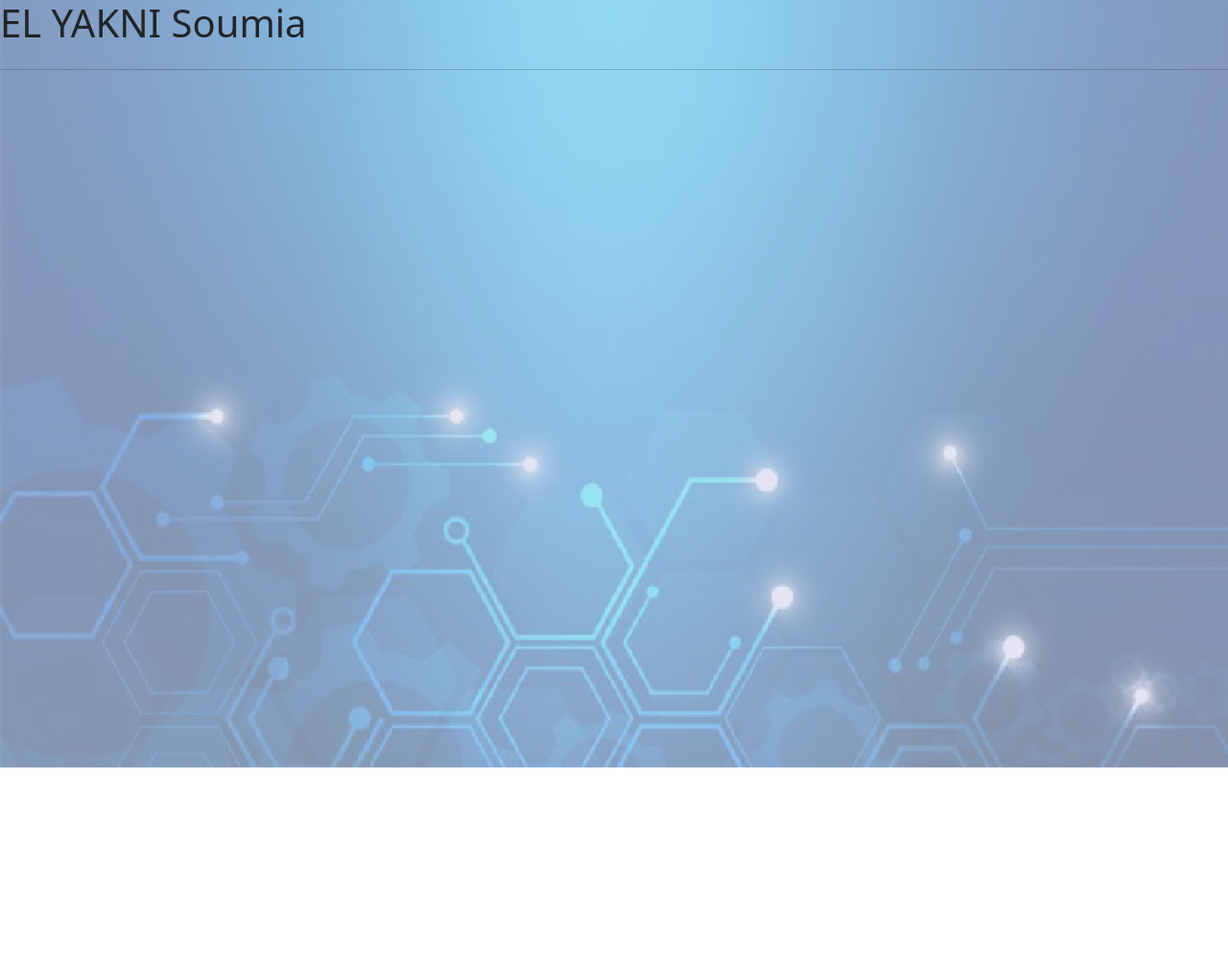
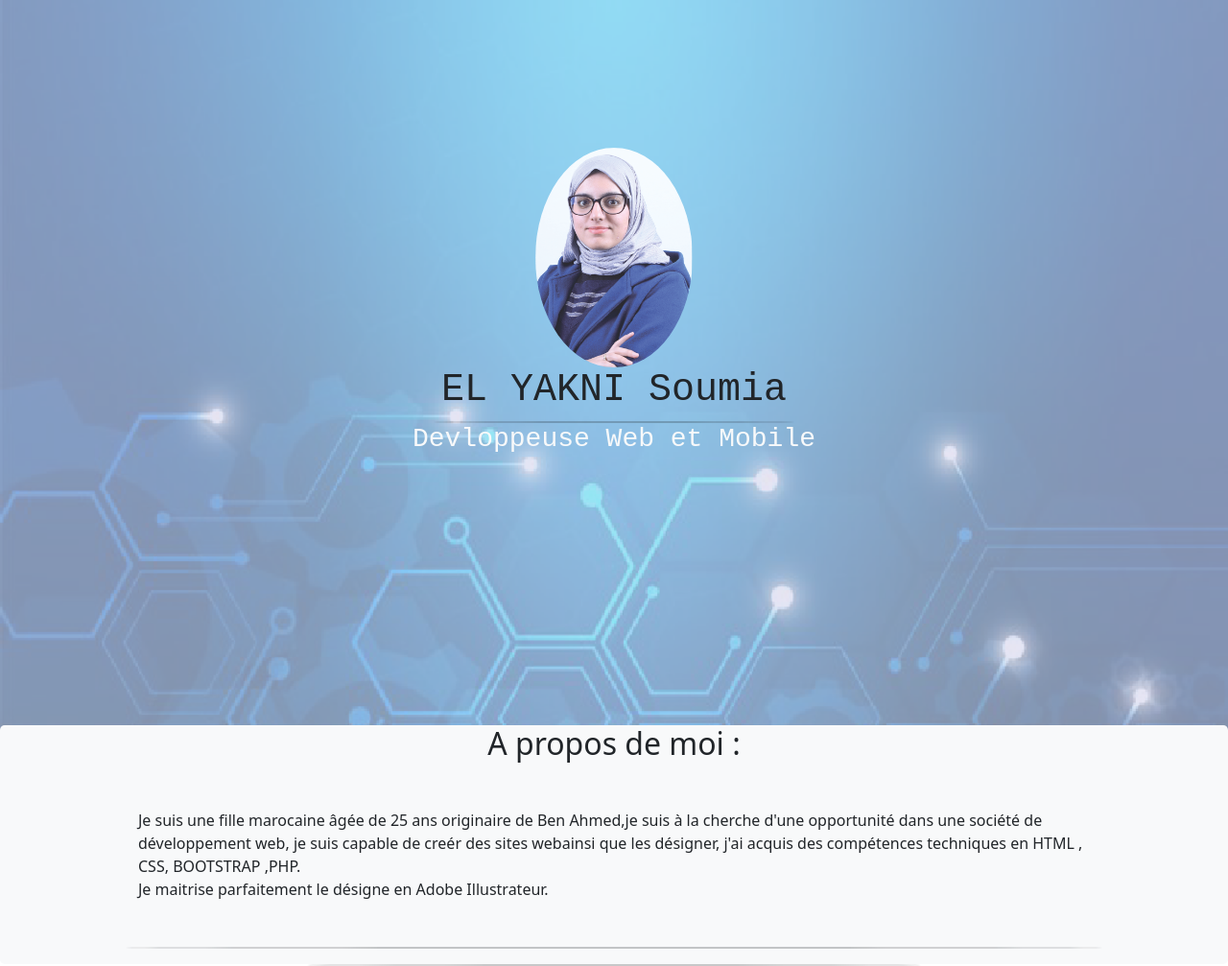
Before and after one commit to soumia-elyakni/realisations, a plain HTML site: page portfolio.html in a window 1280 px wide. Shown: the whole page at 96% size. Before the commit the page ends 800 px from the top, so only its background shows below. Drawn offline with Linux system fonts and the light colour scheme.

Commit message:
apropros

```diff
--- a/portfolio.html
+++ b/portfolio.html
@@ -10,11 +10,40 @@
     <title>Soumia EL YAKNI réalisations</title>
 </head>
 <body>
+
     <div class="back-img">
     </div>
-    <div style="display :grid">
-        <h1>EL YAKNI Soumia</h1>
-        <hr class="bg-dark">
+
+    <!-- <div class="container-fluid bg-transparent" style="height: 30vh;">
+    </div> -->
+
+    <div class="container-fluid justify-content-center " style="margin-top: 12%;">
+        <p></p>
+        <div class="parent-image d-flex justify-content-center  "><img src="img/Profil.png" alt="profilPhoto" class="rounded-circle  " style="width: 13%;" > </div>
+        <h1 class="text-center" style="font-family: 'Courier New', Courier, monospace; font-weight: lighter;">EL YAKNI Soumia</h1>
+        <hr class="bg-dark" style="margin: auto; height: 2px; border-radius: 50%; width: 30%;">
+        <h3 class="text-center text-light" style="font-family: 'Courier New', Courier, monospace; font-weight: lighter;" > Devloppeuse Web et Mobile</h3>
     </div>
 
+
+
+    <div class="container-fluid bg-light rounded-3 text-center d-flex" style="border-top: rgb(105, 101, 101) ; border: 3px; margin-top: 22%;" ;>
+
+        <div class="rounded-3 border-3 p-auto" style="width: 80vw; margin: auto; border-color: grey;">
+        <h2>A propos de moi : </h2>
+        <p class="text-dark text-start ms-3 my-5">Je suis une fille marocaine âgée de 25 ans originaire de Ben Ahmed,je suis à la cherche d'une opportunité dans une société de développement web, je suis capable de creér des sites webainsi que les désigner, j'ai acquis des compétences techniques en HTML , CSS, BOOTSTRAP ,PHP. </br> Je maitrise parfaitement le désigne en Adobe Illustrateur. </br><hr class="bg-dark" style="margin: auto; height: 2px; border-radius: 50%; width: 100%;"></p>
+        <div>
+            <card></card>
+            <card></card>
+        </div>
+        </div>
+
+
+        </div>
+
+        <hr class="bg-dark" style="margin: auto; height: 2px; border-radius: 50%; width: 50%;">
+    </div>
+
+
+
 </body>
```
Also changed, not shown: portfolio.css (line endings or trailing spaces).
